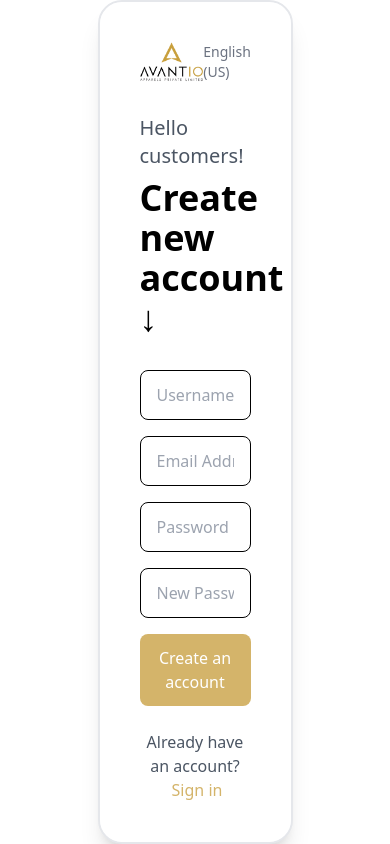
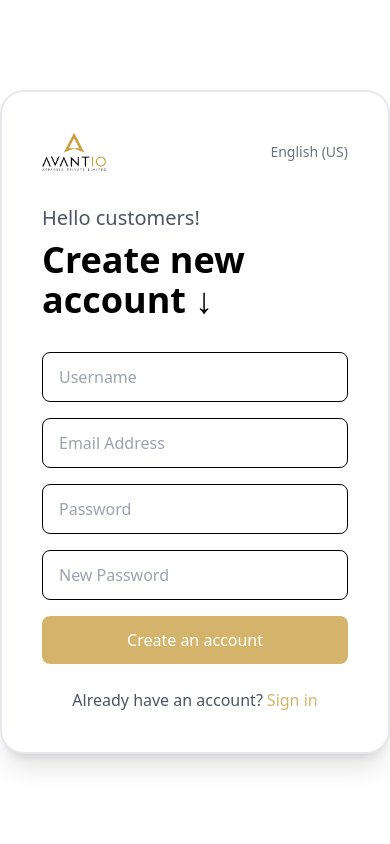
Before and after one commit to priyanjanjb/Avantio_Tsherts, a React (Vite) app: page /signup in a window 390 px wide. Built offline with nearby package versions, Linux system fonts and the light colour scheme; a web font is replaced by a local one.

Commit message:
make responsive on login and signup

```diff
--- a/src/assets/styleSheets/login.css
+++ b/src/assets/styleSheets/login.css
@@ -10,10 +10,10 @@
   }
 
   /* ===== Card ===== */
-  .login-card {
-    @apply relative min-h-screen w-1/2 max-w-6xl bg-white rounded-3xl shadow-xl
-           overflow-hidden flex flex-col md:flex-row border-2;
-  }
+ .login-card {
+  @apply relative min-h-screen w-full md:w-1/2 max-w-6xl bg-white rounded-3xl shadow-xl
+         overflow-hidden flex flex-col md:flex-row border-2;
+}
 
   /* ===== LEFT (form panel — on top) ===== */
   .login-left {
--- a/src/assets/styleSheets/signup.css
+++ b/src/assets/styleSheets/signup.css
@@ -8,10 +8,9 @@
     @apply min-h-screen flex items-center justify-center;
   }
 
- .signup-card {
-  @apply relative w-1/2 max-w-6xl bg-white rounded-3xl shadow-xl overflow-hidden flex flex-col md:flex-row border-2 ;
+.signup-card {
+  @apply relative w-full md:w-1/2 max-w-6xl bg-white rounded-3xl shadow-xl overflow-hidden flex flex-col md:flex-row border-2;
 }
-
   /* ===== Left image ===== */
   .signup-left {
   @apply hidden md:flex md:w-3/4 relative items-center justify-center;
@@ -42,9 +41,17 @@
     @apply flex justify-between items-center mb-8;
   }
 
-  .signup-logo {
-    @apply h-10;
+  /* Ensure logo stays on top on all screens */
+.signup-logo {
+  @apply relative z-20 h-10;
+}
+
+/* Optional: adjust right panel stacking on small screens */
+@media (max-width: 768px) {
+  .signup-right {
+    @apply bg-white/100; /* full opacity on small screens to prevent transparency issues */
   }
+}
 
   /* ===== Inputs ===== */
   .signup-input {
```
